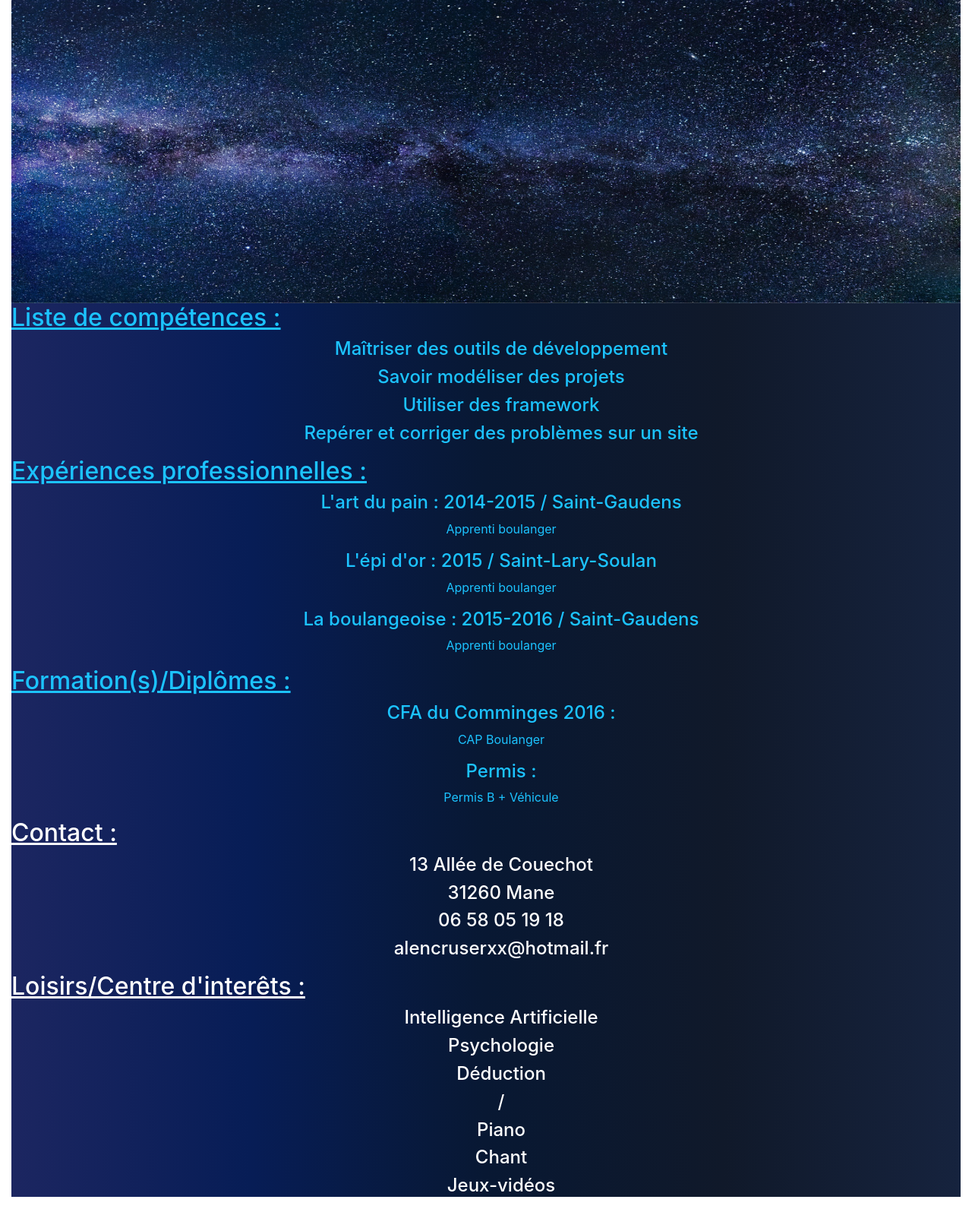
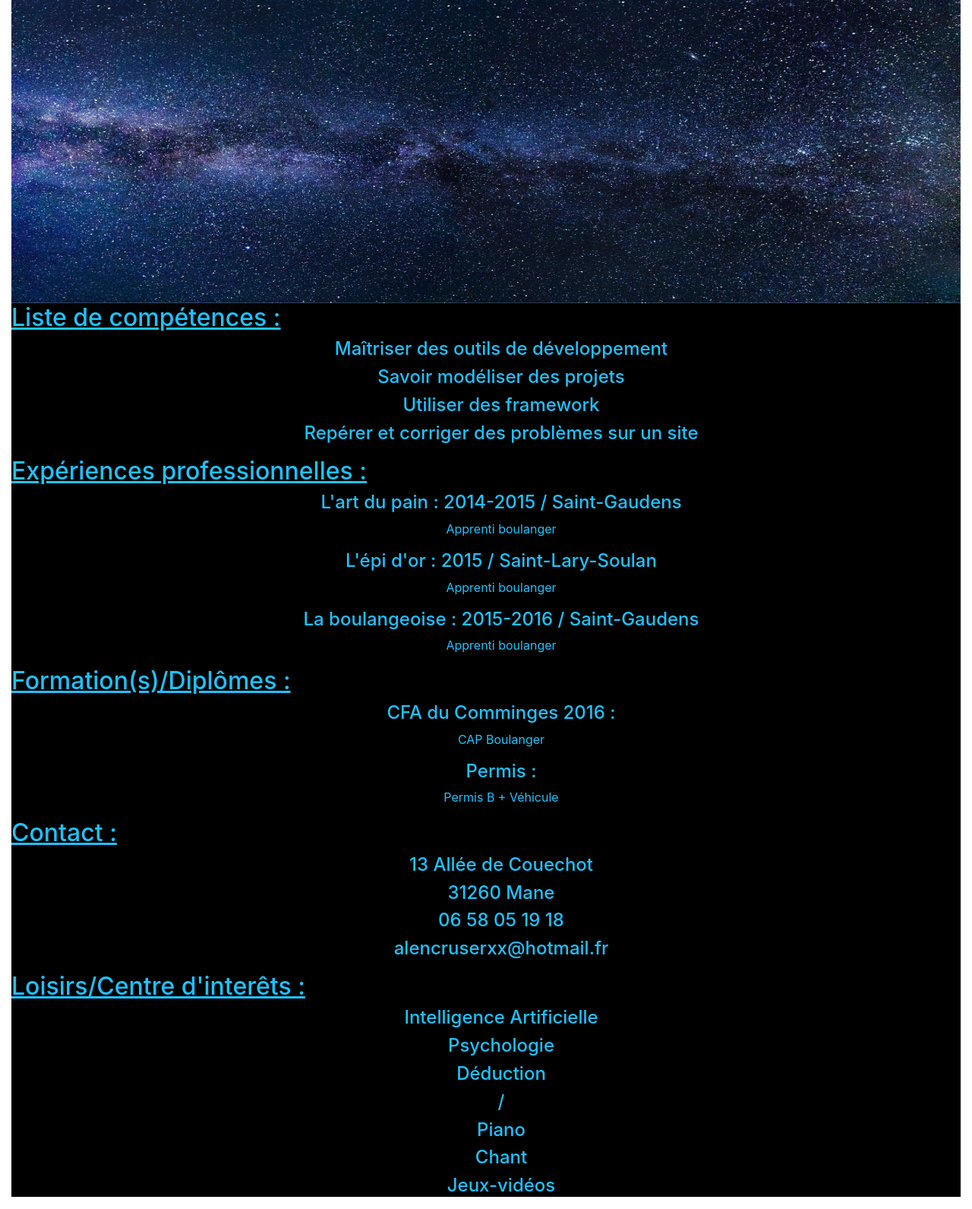
Before and after one commit to Alencruser/cv-3, a PHP site: page / in a window 1280 px wide. Shown: the part 57-1648 px from the top of the page at 76% size. Run offline with PHP 8.4, Linux system fonts and the light colour scheme.

Commit message:
modifications

```diff
--- a/custom.css
+++ b/custom.css
@@ -1,5 +1,5 @@
 #content {
-	 background: linear-gradient(to right,#1C2661,#071D56,#081833,#10192A,#16233E);
+	 background: black;
 }
 
 ul {
--- a/index.php
+++ b/index.php
@@ -62,7 +62,7 @@
 								</div>
 							</div>
 							<script>ScrollReveal().reveal('.formation',{delay:200});</script>
-							<div class="contact" id="contact">
+							<div class="contact important" id="contact">
 								<h2>Contact :</h2>
 								<div class="container">
 									<center><ul>
@@ -74,7 +74,7 @@
 								</div>
 							</div>
 							<script>ScrollReveal().reveal('.contact',{delay:200});</script>
-							<div class="interet" id="interet">
+							<div class="interet important" id="interet">
 								<h2>Loisirs/Centre d'interêts :</h2>
 								<div class="container">
 									<center><ul>
```
